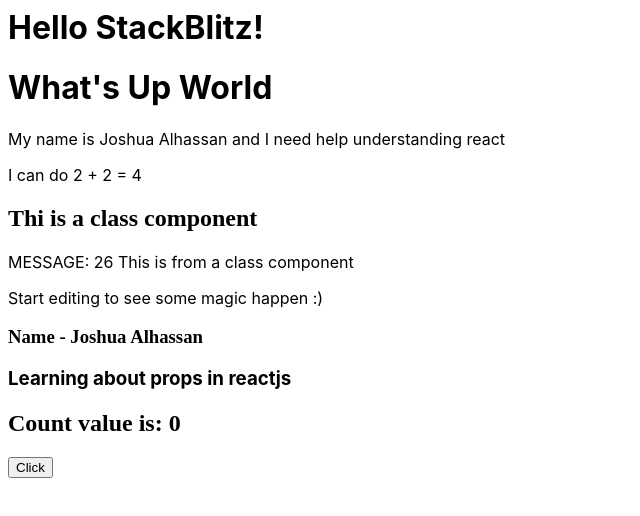
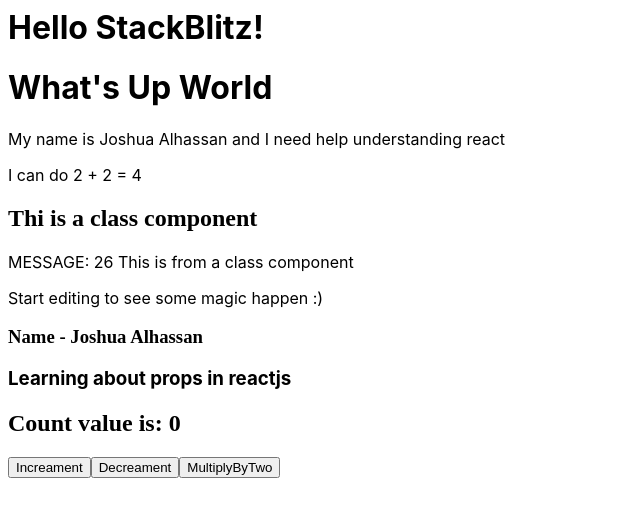
Before and after one commit to Josh-Alhassan/react-for-beginners-2022, a React (Create React App) app: page / in a window 1280 px wide. Shown: the top 516 px of the page, without its empty margins (0-640 px from the left). Built offline with nearby package versions, Linux system fonts and the light colour scheme.

Commit message:
using state (setState method)

```diff
--- a/src/Components/Counter.js
+++ b/src/Components/Counter.js
@@ -8,11 +8,34 @@ class Counter extends Component {
     }
   }
 
+  // Add increament Method
+  increament() {
+    this.setState({
+      counter: this.state.counter + 1,
+    })
+  }
+
+  // Add Decreament Method
+  decreament() {
+    this.setState({
+      counter: this.state.counter - 1,
+    })
+  }
+
+  // Add Multiplication Method
+  multiplyByTwo() {
+    this.setState({
+      counter: this.state.counter * 2,
+    })
+  }
+
   render() {
     return (
       <div>
         <h2> Count value is: {this.state.counter} </h2>
-        <button> Click </button>
+        <button onClick={() => this.increament()} > Increament </button>
+        <button onClick={() => this.decreament()} > Decreament </button>
+        <button onClick={() => this.multiplyByTwo()} > MultiplyByTwo</button>
       </div>
     )
   }
```
